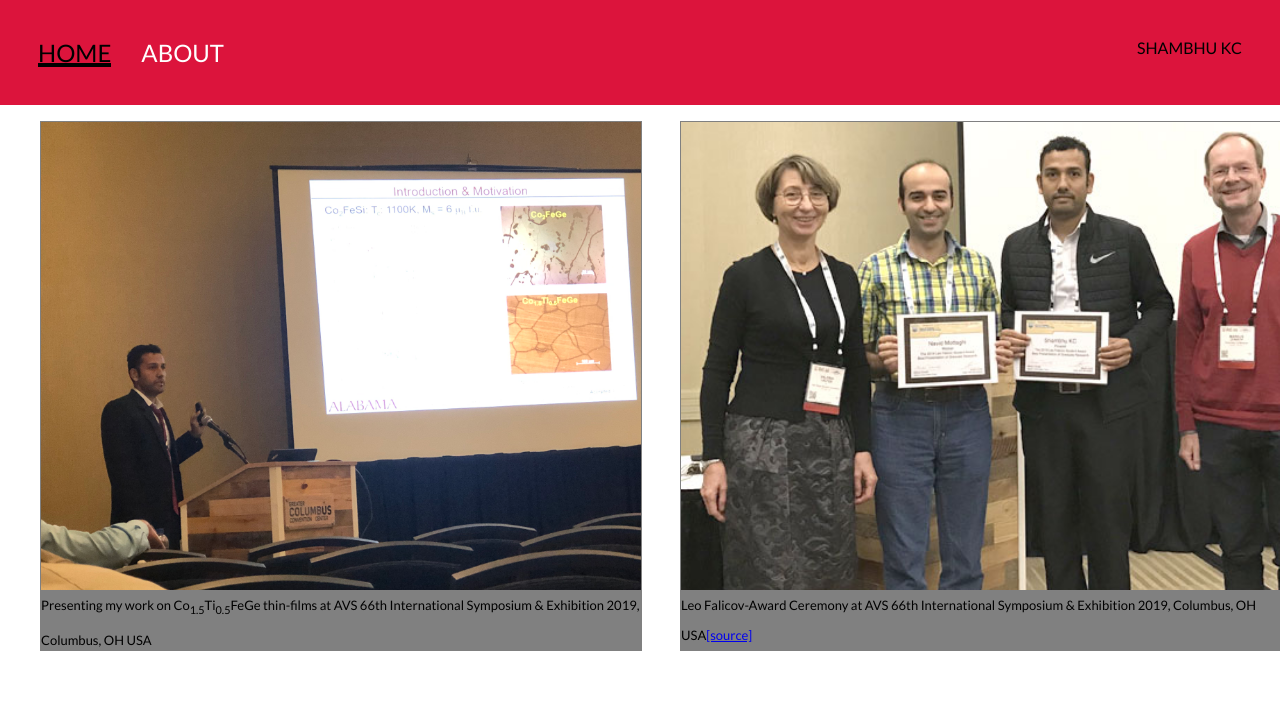
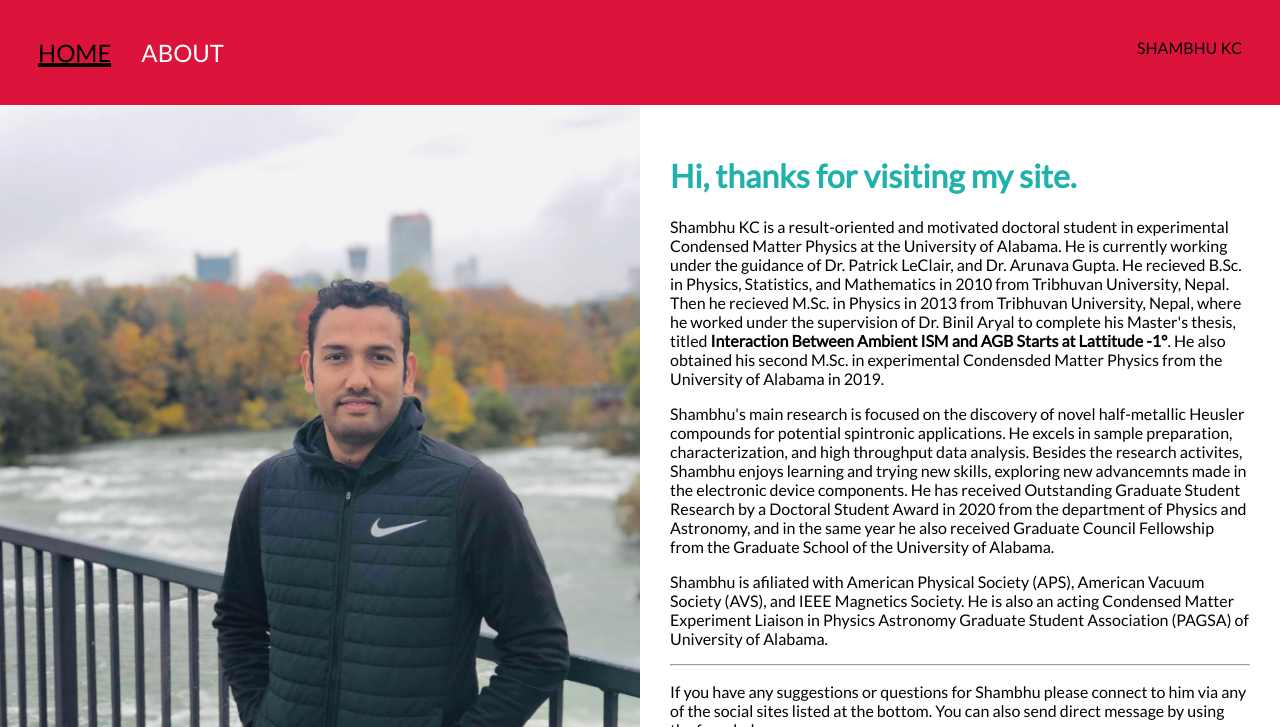
Before and after one commit to skc46/portfolio, a Django app: template portfolioapp/templates/portfolioapp/gallery.html in a window 1280 px wide; the page is wider, and only the part inside the window is pictured. Shown: the top 727 px of that part. Run offline with Django 3.2, Linux system fonts and the light colour scheme; the template is opened without the code that fills it: values that come from a table or form of the project are taken from there, others are empty; some libraries are stand-ins or nearby versions; grey boxes are pictures that could not be loaded.

Commit message:
trying with about.html

```diff
--- a/portfolioapp/templates/portfolioapp/about.html
+++ b/portfolioapp/templates/portfolioapp/about.html
@@ -22,7 +22,7 @@
         University of Alabama in 2019. </p>
 
         <p>Shambhu's main research is focused on the discovery of novel half-metallic Heusler compounds for potential spintronic applications. He excels in sample preparation, characterization,
-          and high throughput data analysis. Besides the research activites, Shambhu enjoys learning and trying new skills, exploring new advancemnts made in the electronic device components. He has recieved Outstanding Graduate Student Research by a Doctoral Student Award in 2020
+          and high throughput data analysis. Besides the research activites, Shambhu enjoys learning and trying new skills, exploring new advancemnts made in the electronic device components. He has received Outstanding Graduate Student Research by a Doctoral Student Award in 2020
           from the department of Physics and Astronomy, and
           in the same year he also received Graduate Council Fellowship from the Graduate School of the University of Alabama.
         </p>
--- a/portfolioapp/templates/portfolioapp/gallery.html
+++ b/portfolioapp/templates/portfolioapp/gallery.html
@@ -4,8 +4,67 @@
 
 {% block content %}
 
+<div class="content-wrapper">   <!-- main body content-->
+  <div class="two-column-wrapper">
+    <div class="profile-image-wrapper">
+        <img src="{% static 'portfolio/about-image2.jpg' %}" alt="">
+    </div>
 
-  <div class="image-wrapper">
+    <div class="profile-content-wrapper">
+      <h1>Hi, thanks for visiting my site.</h1>
+      <p>Shambhu KC is a result-oriented and motivated doctoral student in experimental Condensed Matter Physics at the University of Alabama. He is currently working under the guidance of
+        Dr. Patrick LeClair, and Dr. Arunava Gupta. He recieved B.Sc. in Physics, Statistics,
+        and Mathematics in 2010 from Tribhuvan University, Nepal. Then he recieved M.Sc. in Physics in 2013 from Tribhuvan University, Nepal, where he worked under the supervision of Dr. Binil Aryal
+        to complete his Master's thesis, titled <b>Interaction Between Ambient ISM and AGB Starts at Lattitude -1&deg</b>. He also obtained his second M.Sc. in experimental Condensded Matter Physics from the
+        University of Alabama in 2019. </p>
+
+        <p>Shambhu's main research is focused on the discovery of novel half-metallic Heusler compounds for potential spintronic applications. He excels in sample preparation, characterization,
+          and high throughput data analysis. Besides the research activites, Shambhu enjoys learning and trying new skills, exploring new advancemnts made in the electronic device components. He has received Outstanding Graduate Student Research by a Doctoral Student Award in 2020
+          from the department of Physics and Astronomy, and
+          in the same year he also received Graduate Council Fellowship from the Graduate School of the University of Alabama.
+        </p>
+
+        <p>
+          Shambhu is afiliated with American Physical Society (APS), American Vacuum Society (AVS), and IEEE Magnetics Society. He is also an acting Condensed Matter Experiment Liaison
+          in Physics Astronomy Graduate Student Association (PAGSA) of University of Alabama.
+        </p><hr>
+
+        <p>
+          If you have any suggestions or questions for Shambhu please connect to him via any of the social sites listed at the bottom. You can also send direct message by using the form below.
+        </p>
+
+       <!-- <div class="form-container">
+          <form class="form-control" method = "post"> {% csrf_token %}
+            <div class="form-group">
+              <label for="fname">Your Name</label>
+              <input name ='name' type="text" id="fname" class="form-control" placeholder="Enter your name [Optional]"/>
+
+              <label for="exampleInputEmail">Your email</label>
+              <input name = 'email' type="text" class="form-control" id="exampleInputEmail" placeholder="example@email.com [optional]"/>
+
+              <label for="typemessage">Message</label>
+              <textarea name = 'message' class="form-textarea" id='typemessage' placeholder="Type your message here..."></textarea>
+
+            </div>
+            <input type = "submit" value="Send"/>
+          </form>
+        </div>   -->
+        <form class = "form-control" method='POST'> {% csrf_token %}
+           {{form.as_p}}               <!-- get the form instances as paragraphs-->
+
+          <input type='submit' value='send' />
+        </form>
+    </div>
+  </div>
+</div>
+
+{% endblock %}
+
+
+
+
+
+  <!-- <div class="image-wrapper">
       <div class="avs">
          <figure class="avs-award"><a href="#">
             <img  src="{% static 'portfolio/avs-presentation.JPG' %}" />
@@ -37,7 +96,4 @@
       <figure class="mint-poster"><a href="#"><img src="{% static 'portfolio/mint_poster.jpg' %}" alt=""></a>
         <figcaption>Presenting two posters at MINT Review, 2018, Tuscaloosa, AL USA</figcaption>
       </figure>
-  </div>
-
-
-{% endblock %}
+  </div> -->
```
Also changed, not shown: portfolioapp/templates/portfolioapp/coding.html (+7 -0 lines).
